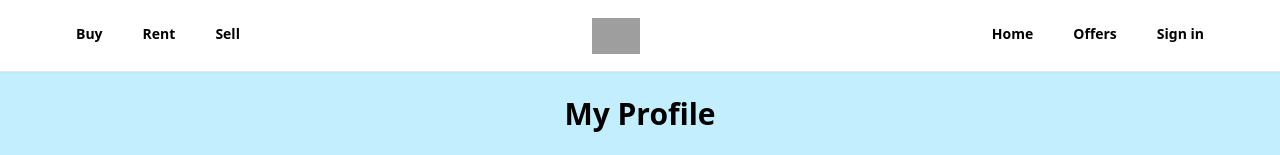
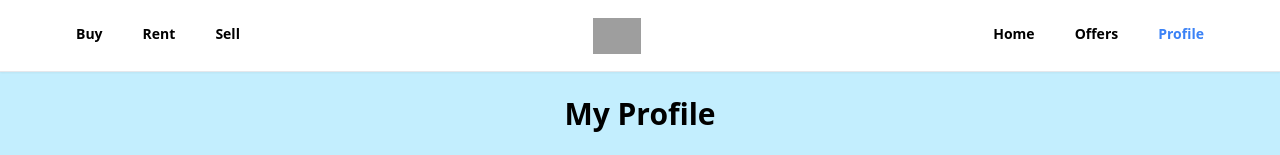
Before and after one commit to binhnguyen96html/zillow-clone-react, a React (Create React App) app: page /profile in a window 1280 px wide. Shown: the top 155 px of the page. Built offline with nearby package versions, Linux system fonts and the light colour scheme; no server answers; sample sign-in values are in the browser's storage; grey boxes are pictures that could not be loaded.

Commit message:
complete the header component and make it dynamic

```diff
--- a/src/components/Header.jsx
+++ b/src/components/Header.jsx
@@ -1,10 +1,23 @@
+import { useEffect, useState } from "react";
 import { useLocation, useNavigate } from "react-router-dom";
+import {getAuth, onAuthStateChanged} from 'firebase/auth';
 
 export default function Header() {
+  const [pageState, setPageState] = useState("Sign in");
   const location = useLocation();
   const navigate = useNavigate();
+  const auth = getAuth();
+  useEffect(() => {
+    onAuthStateChanged(auth, (user) => {
+      if(user){
+        setPageState('Profile');
+      }else{
+        setPageState('Sign in')
+      }
+    })
+  },[auth])
 
-  function pathMathRoute(route) {
+  function pathMatchRoute(route) {
     if (route === location.pathname) {
       return true;
     }
@@ -58,7 +71,7 @@
             <li
               className={`cursor-pointer py-3 text-sm font-semibold text-black
             border-b-[3px] border-b-transparent
-            ${pathMathRoute("/") && "text-blue-500 border-b-blue-600"}`}
+            ${pathMatchRoute("/") && "text-blue-500 border-b-blue-700"}`}
             onClick={()=>navigate('/')}
             >
               Home
@@ -66,7 +79,7 @@
             <li
               className={`cursor-pointer py-3 text-sm font-semibold text-black
             border-b-[3px] border-b-transparent
-            ${pathMathRoute("/offers") && "text-blue-500 border-b-blue-600"}`}
+            ${pathMatchRoute("/offers") && "text-blue-500 border-b-blue-700"}`}
             onClick={()=>navigate('/offers')}
             >
               Offers
@@ -74,10 +87,12 @@
             <li
               className={`cursor-pointer py-3 text-sm font-semibold text-black
             border-b-[3px] border-b-transparent
-            ${pathMathRoute("/sign-in") && "text-blue-500 border-b-blue-600"}`}
-            onClick={()=>navigate('/sign-in')}
+            ${ (pathMatchRoute("/sign-in")
+            || pathMatchRoute('/profile') )
+             && "text-blue-500 border-b-blue-700"}`}
+            onClick={()=>navigate('/profile')}
             >
-              Sign in
+              {pageState}
             </li>
           </ul>
         </div>
--- a/src/pages/Profile.jsx
+++ b/src/pages/Profile.jsx
@@ -37,7 +37,8 @@
         });
 
         //update name in the firestore
-        const docRef = doc(db, "users", auth.currentUser.uid);
+        const docRef =
+        doc(db, "users", auth.currentUser.uid);
         await updateDoc(docRef, {
           name,
         });
@@ -76,7 +77,7 @@
               type="text"
               id="email"
               value={email}
-              disabled={!changeDetail}
+              disabled
               onChange={onChange}
             />
 
```
